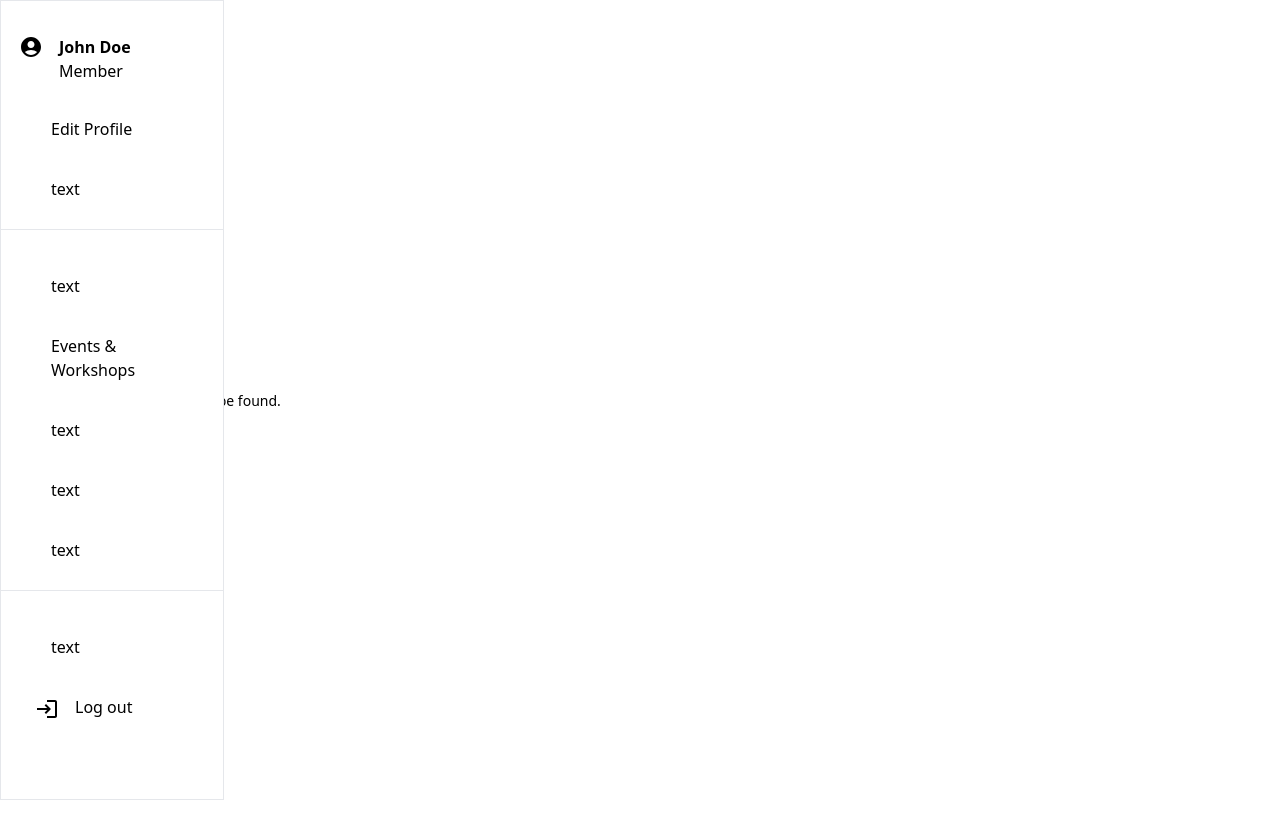
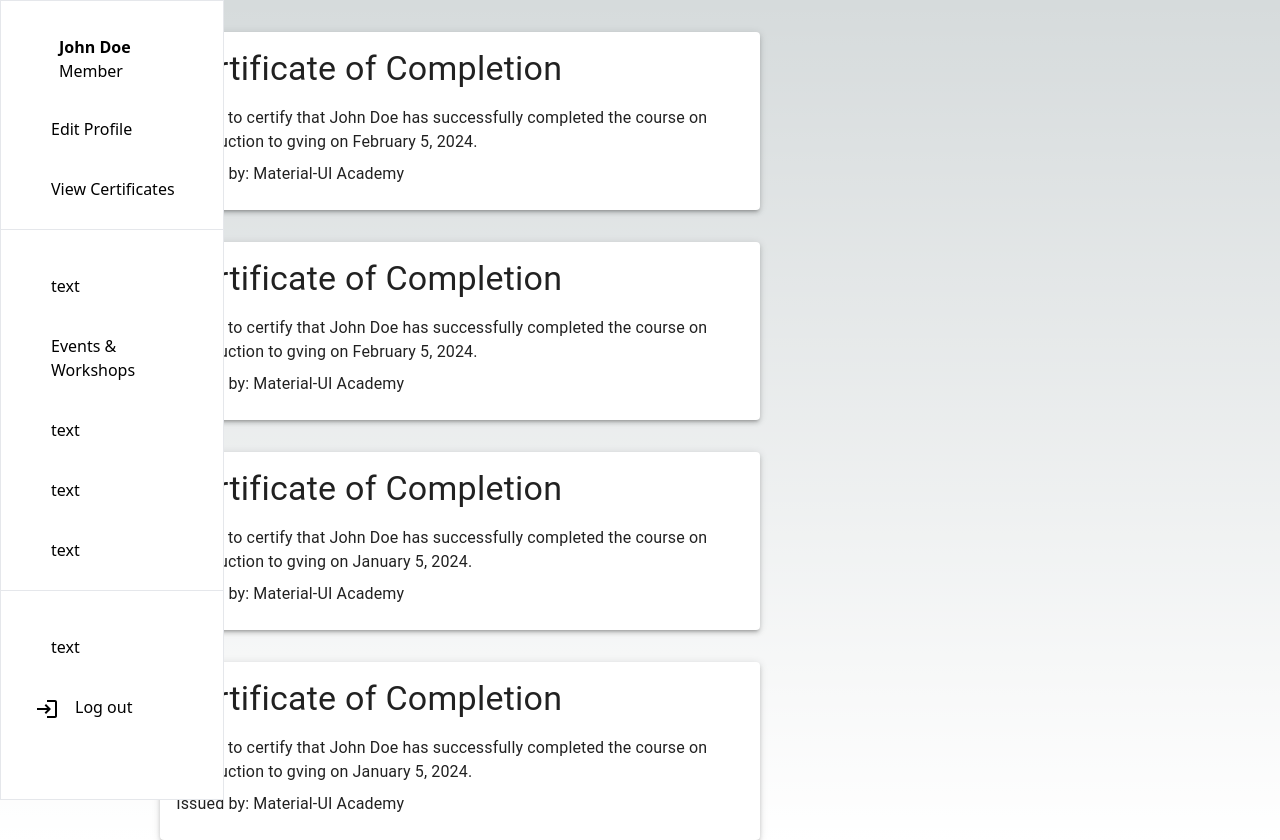
Before and after one commit to longxinyi/HackNRoll, a Next.js app in the folder hacknroll/: page /volunteer/viewAllCertificates in a window 1280 px wide. Before the commit this address had no page. Before the commit the page ends 800 px from the top, so only its background shows below. Built offline with nearby package versions, Linux system fonts and the light colour scheme.

Commit message:
create view all certificates

```diff
--- /dev/null
+++ b/hacknroll/src/components/volunteers/certificates.js
@@ -0,0 +1,81 @@
+import React from 'react';
+import { VerticalTimeline, VerticalTimelineElement } from 'react-vertical-timeline-component';
+import { makeStyles } from '@material-ui/core/styles';
+import { Typography, Paper } from '@material-ui/core';
+
+const certificates = [
+    {
+        recipient: 'John Doe',
+        course: 'Introduction to gving',
+        date: 'February 5, 2024',
+        issuer: 'Material-UI Academy',
+    },
+    {
+        recipient: 'John Doe',
+        course: 'Introduction to gving',
+        date: 'February 5, 2024',
+        issuer: 'Material-UI Academy',
+    },
+    {
+        recipient: 'John Doe',
+        course: 'Introduction to gving',
+        date: 'January 5, 2024',
+        issuer: 'Material-UI Academy',
+    },
+    {
+        recipient: 'John Doe',
+        course: 'Introduction to gving',
+        date: 'January 5, 2024',
+        issuer: 'Material-UI Academy',
+    }
+    // this is temp array before firebase setup
+];
+
+const useStyles = makeStyles((theme) => ({
+    certificateContainer: {
+        padding: theme.spacing(2),
+        maxWidth: 600,
+        margin: 'auto',
+        marginTop: theme.spacing(4),
+    },
+    certificateTitle: {
+        marginBottom: theme.spacing(2),
+    },
+    certificateText: {
+        marginBottom: theme.spacing(1),
+    },
+}));
+
+const Certificate = () => {
+    const classes = useStyles();
+
+    return (
+        <>
+            <div id="Somestuff" className="some-stuff">
+                <p className="sectionSubText">
+                    My volunteer journey
+                </p>
+            </div>
+
+            <div className='timeline'>
+                <VerticalTimeline>
+                    {certificates.map((certificate, index) => (
+                        <Paper key={index} className={classes.certificateContainer} elevation={3}>
+                            <Typography variant="h4" className={classes.certificateTitle}>
+                                Certificate of Completion
+                            </Typography>
+                            <Typography variant="body1" className={classes.certificateText}>
+                                This is to certify that {certificate.recipient} has successfully completed the course on {certificate.course} on {certificate.date}.
+                            </Typography>
+                            <Typography variant="body1" className={classes.certificateText}>
+                                Issued by: {certificate.issuer}
+                            </Typography>
+                        </Paper>
+                    ))}
+                </VerticalTimeline>
+            </div>
+        </>
+    );
+};
+
+export default Certificate;
--- a/hacknroll/src/components/volunteers/navbar.js
+++ b/hacknroll/src/components/volunteers/navbar.js
@@ -15,10 +15,10 @@ const VolunteerNavBar = () => {
           </div>
         </div>
         <div className="p-2">
-          <Navigation href="" text="Edit Profile" urlKeyword="profile" />
+          <Navigation href="/" text="Edit Profile" urlKeyword="profile" />
         </div>
         <div className="p-2">
-          <Navigation href="" text="text" urlKeyword="text" />
+          <Navigation href="/viewAllCertificates" text="View Certificates" urlKeyword="certificates" />
         </div>
       </div>
       <hr className="border-border-primary w-full p-2"></hr>
--- /dev/null
+++ b/hacknroll/src/pages/volunteer/viewAllCertificates/index.js
@@ -0,0 +1,10 @@
+import React from 'react'
+import Certificate from '@/components/volunteers/certificates';
+
+export default function Index() {
+    return (
+        <>
+            <Certificate />
+        </>
+    );
+}
```
Also changed, not shown: hacknroll/src/pages/admin/viewAllVolunteers/index.js (line endings or trailing spaces).
